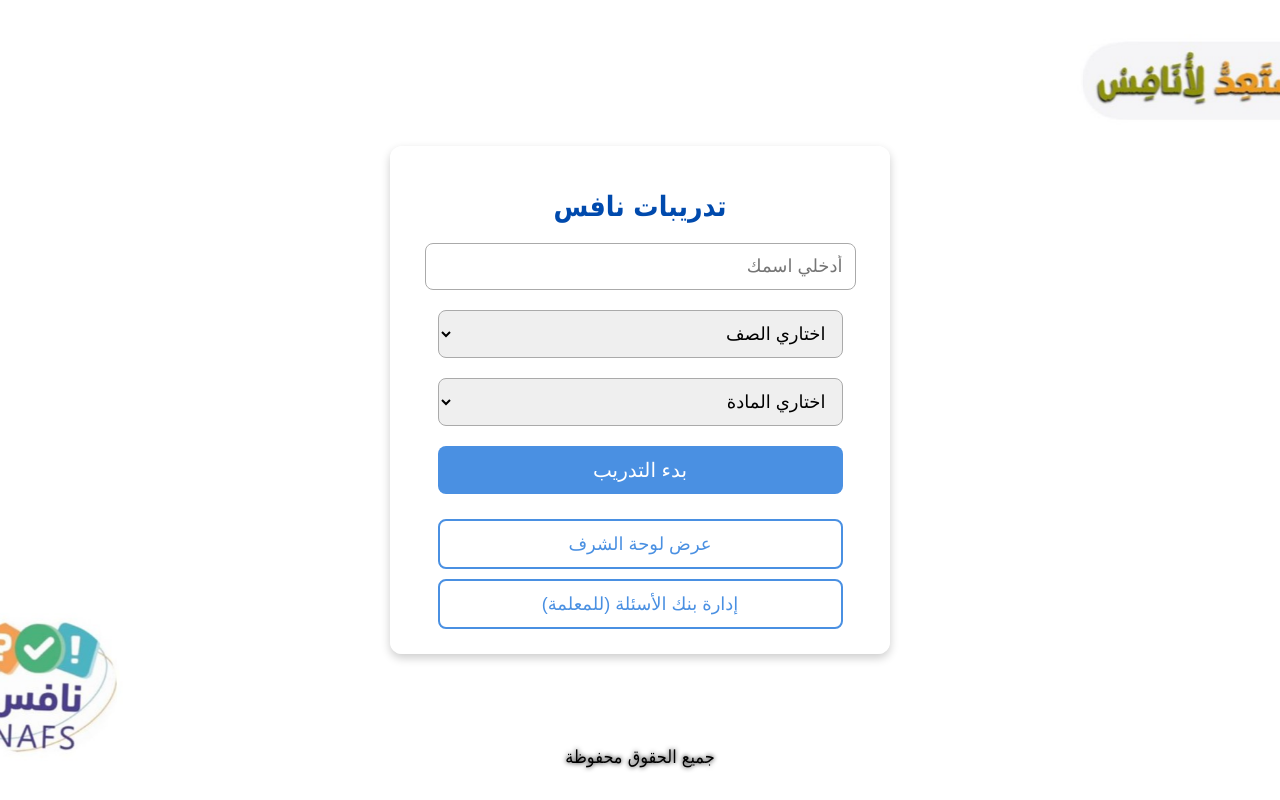
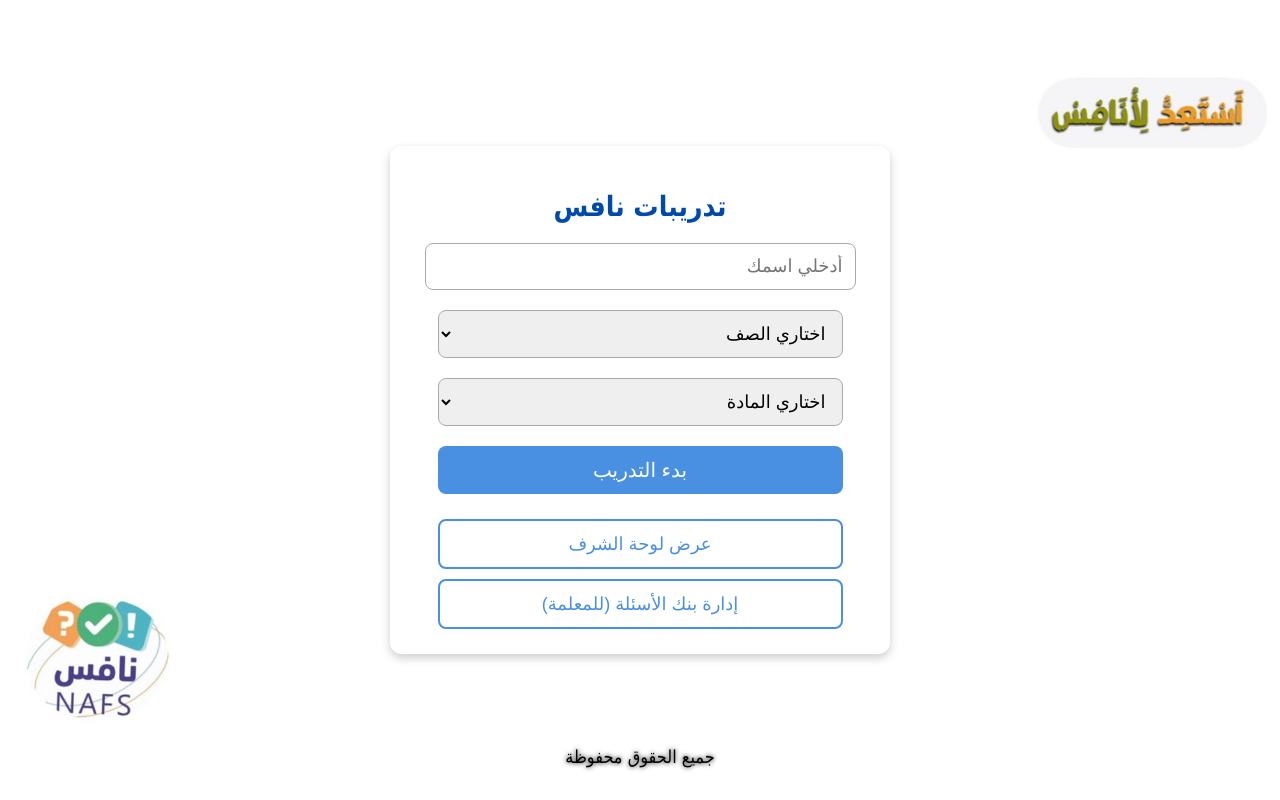
Before and after one commit to a72011-debug/nafes-training2, a React (Create React App) app: page / in a window 1280 px wide. Built offline with nearby package versions, Linux system fonts and the light colour scheme.

Commit message:
fix deleteDoc import error

```diff
--- a/src/App.js
+++ b/src/App.js
@@ -176,9 +176,11 @@
         <div
           style={{
             backgroundImage: `url(${bgImage})`,
-            backgroundSize: "cover",
+            backgroundSize: "contain",
             backgroundPosition: "center",
             backgroundRepeat: "no-repeat",
+            backgroundColor: "white",
+
             backgroundAttachment: "fixed",
             width: "100vw",
             height: "100vh",
```
